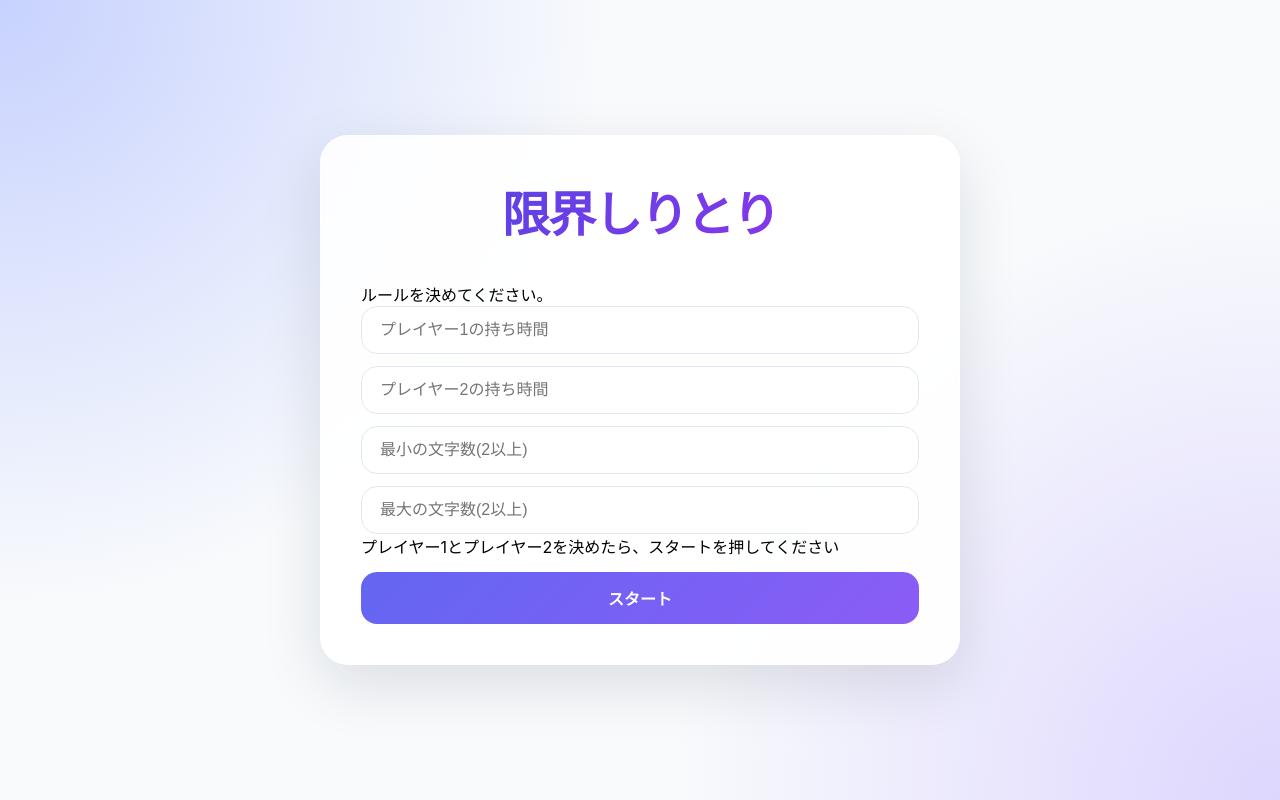
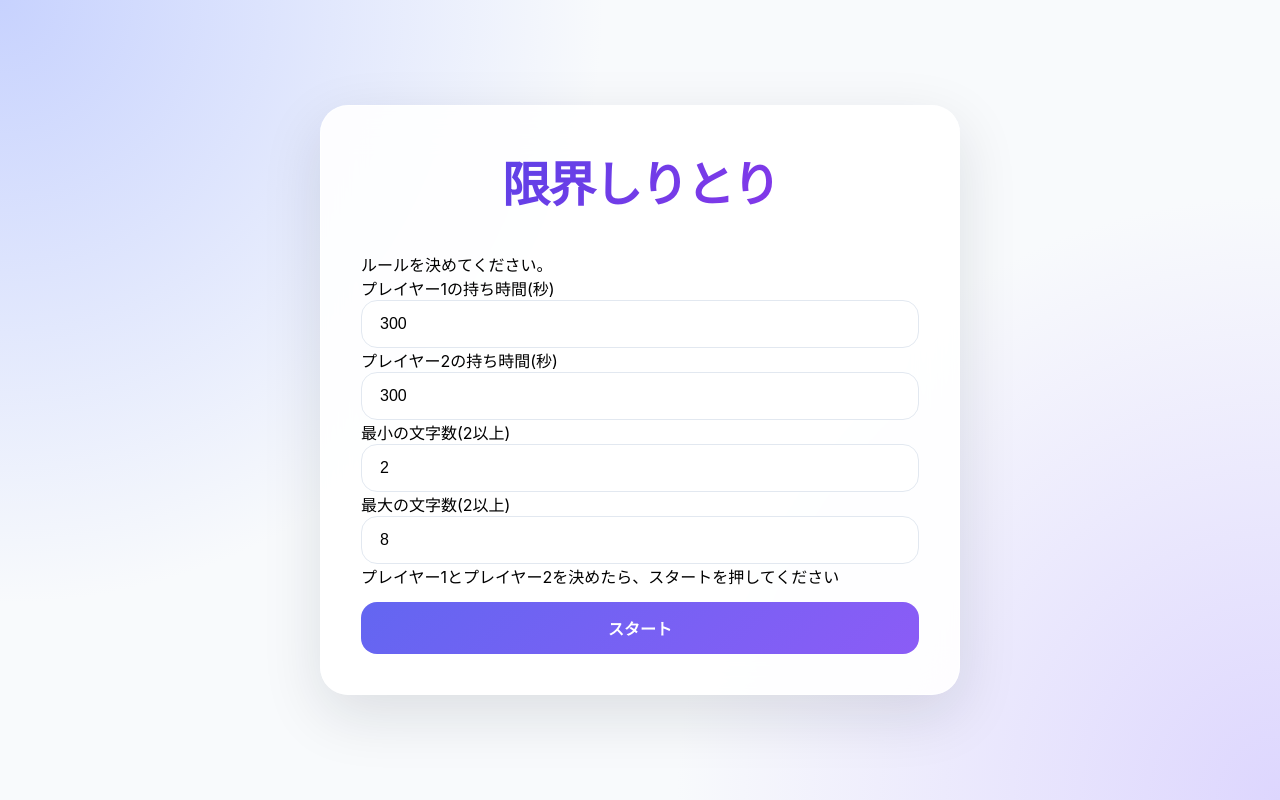
Before and after one commit to ITF-HOGEHOGE/gen-shiri, a React (Vite) app: page / in a window 1280 px wide. Both pictures are taken after a click on the button "ゲームを始める". Built offline with nearby package versions, Linux system fonts and the light colour scheme.

Commit message:
'rule-default-value'

```diff
--- a/src/components/Game.tsx
+++ b/src/components/Game.tsx
@@ -75,7 +75,6 @@ function Game (props: {
                 usedWords={usedWords}
                 setUsedWords={setUsedWords}
             />
-            <button type="button" onClick={() => props.setModeWrapper("start")}>ゲームをやめる</button>
             <button
                 onClick = {() => {
                     if (isPaused) {
@@ -87,6 +86,7 @@ function Game (props: {
             >
                 {isPaused ? '再開' : '一時停止'}
             </button>
+            <button type="button" onClick={() => props.setModeWrapper("start")}>ゲームをやめる</button>
         </div>
     )
 };
--- a/src/components/Setting.tsx
+++ b/src/components/Setting.tsx
@@ -5,38 +5,46 @@ function Settings(props: {
     setModeWrapper: SetModeWrapper
 }) {
     // 入力された制限時間・文字列長制限
-    const [inputTime1, setInputTime1] = useState('');
-    const [inputTime2, setInputTime2] = useState('');
-    const [inputMinWordLength, setInputMinWordLength] = useState('');
-    const [inputMaxWordLength, setInputMaxWordLength] = useState('');
+    const [inputTime1, setInputTime1] = useState(300);
+    const [inputTime2, setInputTime2] = useState(300);
+    const [inputMinWordLength, setInputMinWordLength] = useState(2);
+    const [inputMaxWordLength, setInputMaxWordLength] = useState(8);
 
     return (
         <div>
             <p>ルールを決めてください。</p>
-            <input
+            <div>
+                プレイヤー1の持ち時間(秒)
+                <input
                 type='number'
-                placeholder='プレイヤー1の持ち時間'
                 value={inputTime1}
                 onChange={(e) => setInputTime1(e.target.value)}
             />
-            <input
+            </div>
+            <div>
+                プレイヤー2の持ち時間(秒)
+                <input
                 type='number'
-                placeholder='プレイヤー2の持ち時間'
                 value={inputTime2}
                 onChange={(e) => setInputTime2(e.target.value)}
             />
-            <input
+            </div>
+            <div>
+                最小の文字数(2以上)
+                <input
                 type='number'
-                placeholder='最小の文字数(2以上)'
                 value={inputMinWordLength}
                 onChange={(e) => setInputMinWordLength(e.target.value)}
             />
-            <input
+            </div>
+            <div>
+                最大の文字数(2以上)
+                <input
                 type='number'
-                placeholder='最大の文字数(2以上)'
                 value={inputMaxWordLength}
                 onChange={(e) => setInputMaxWordLength(e.target.value)}
             />
+            </div>
             <p>プレイヤー1とプレイヤー2を決めたら、スタートを押してください</p>
             <button
                 onClick={() => {
```
